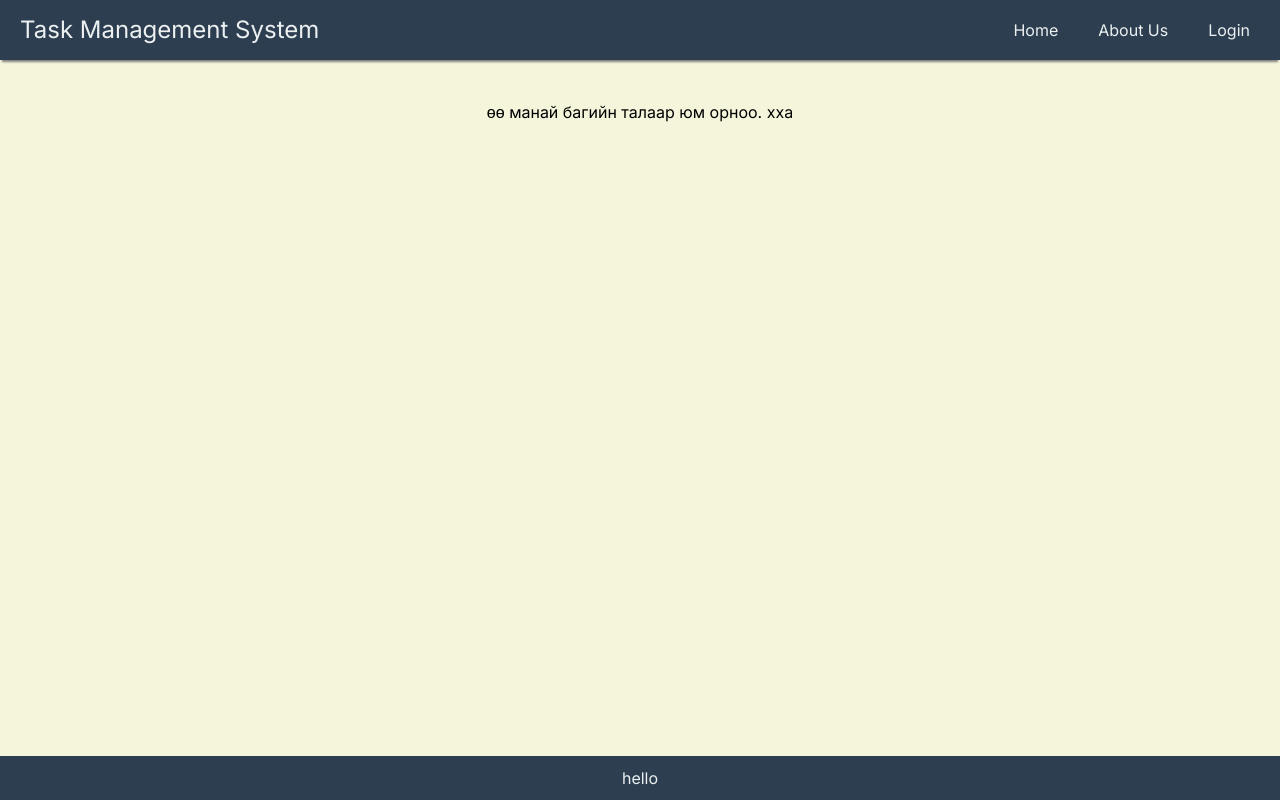
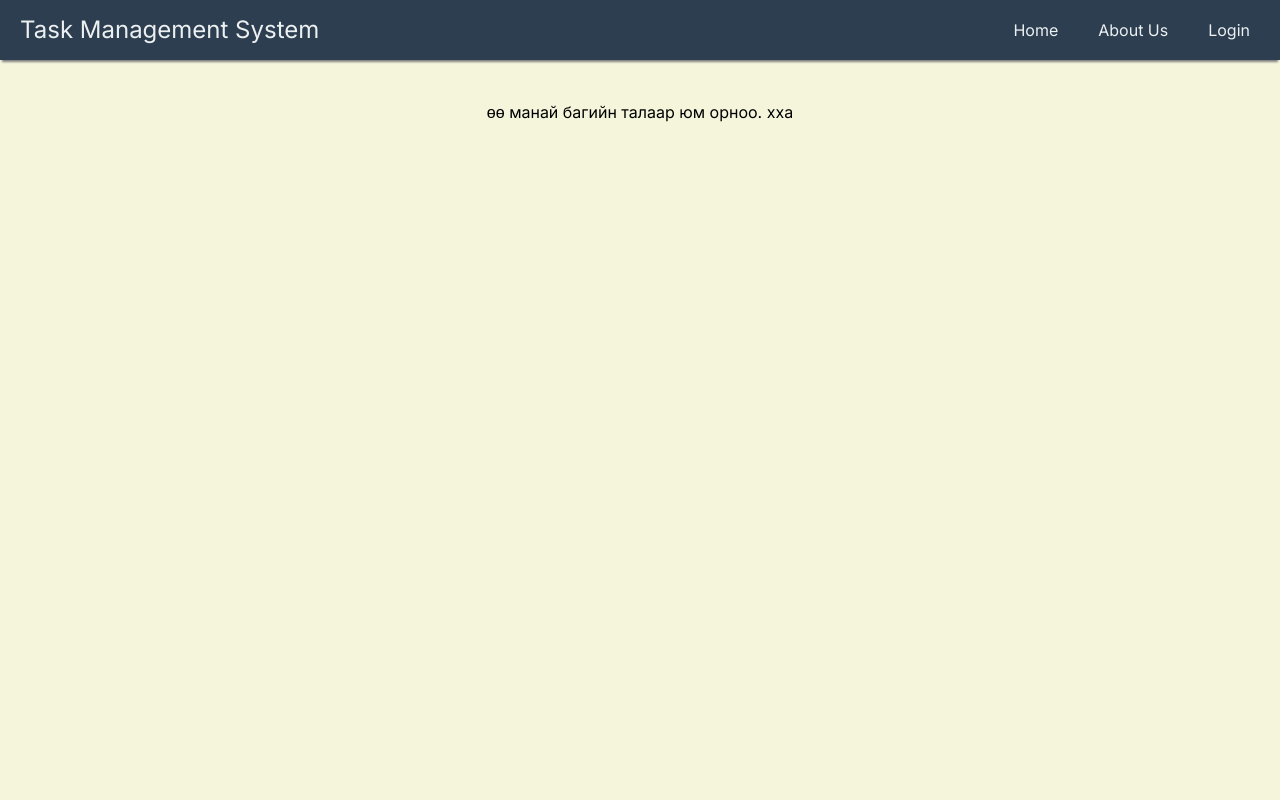
Before and after one commit to lhagvalhagva/final_task_management, a Next.js app: page /about in a window 1280 px wide. Built offline with nearby package versions, Linux system fonts and the light colour scheme.

Commit message:
footer and about3

```diff
--- a/app/about/page.js
+++ b/app/about/page.js
@@ -1,7 +1,6 @@
 'use client';
 
 import Navbar from "../../components/NavBar";
-import Footer from "../../components/Footer";
 import styles from "./about.css";
 
 export default function AboutPage() {
@@ -11,7 +10,6 @@ export default function AboutPage() {
             <div className="main">
                 өө манай багийн талаар юм орноо. хха
             </div>
-            <Footer />
         </div>
     );
 }
--- a/components/Footer.js
+++ /dev/null
@@ -1,14 +0,0 @@
-'use client';
-
-import Image from "next/image";
-import styles from './styles/Footer.module.css';
-
-export default function Footer() {
-    return (
-        <div className={styles.footer}>
-            <h1>
-                hello
-            </h1>
-        </div>
-    );
-}
--- a/components/styles/Footer.module.css
+++ /dev/null
@@ -1,14 +0,0 @@
-.footer {
-    display: flex;
-    justify-content: center;
-    align-items: center;
-    position: fixed;
-    bottom: 0;
-    left: 0;
-    width: 100%;
-    padding: 10px 20px;
-    background-color: #2c3e50;
-    color: #ecf0f1;
-    box-shadow: 0 4px 2px -2px gray;
-    z-index: 1000;
-}
```
